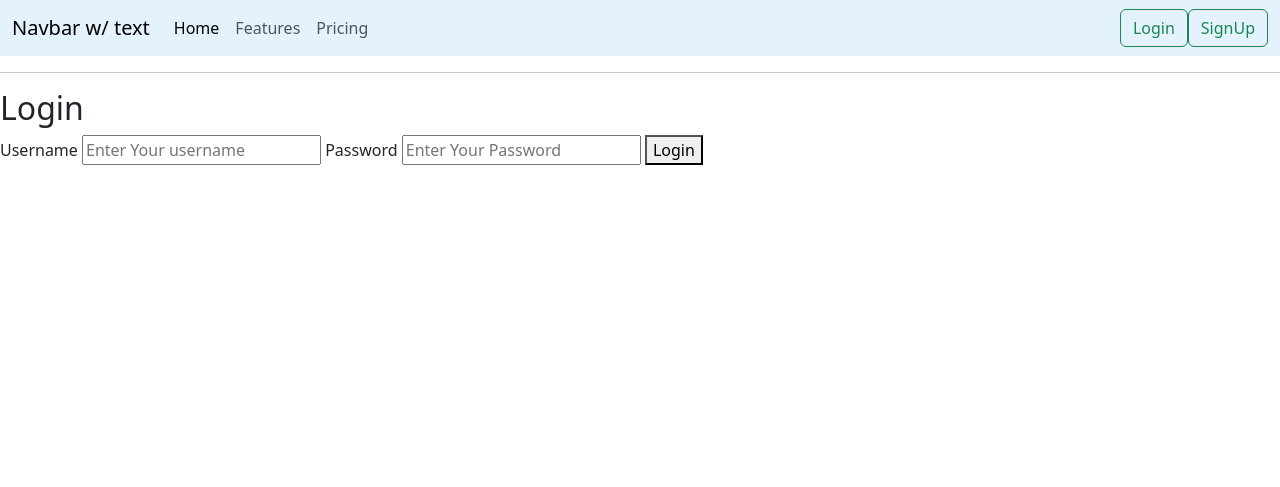
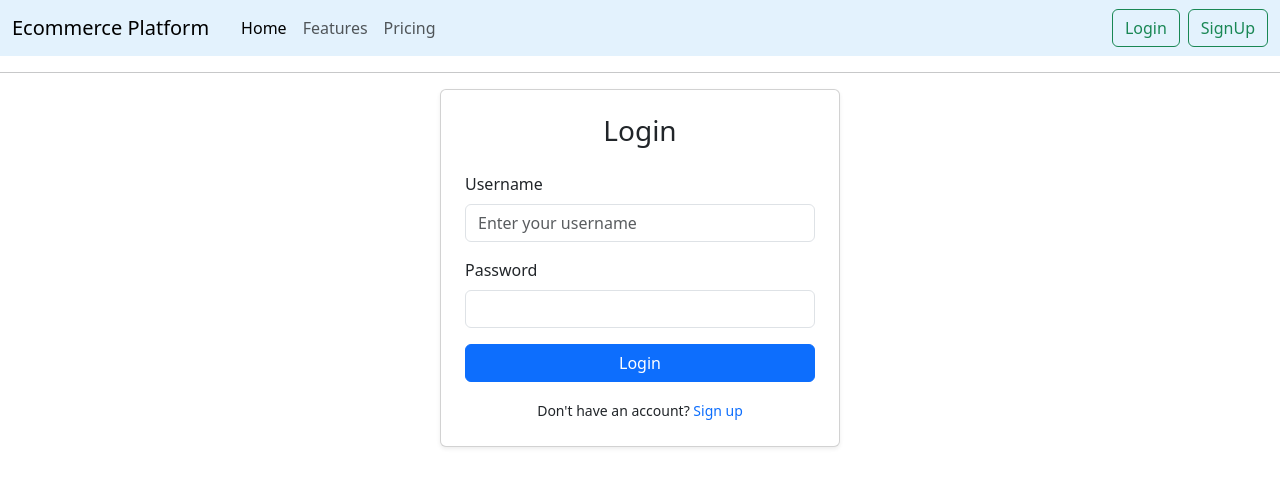
Before and after one commit to adan-shahid/ecommerce_website, a Django app: template templates/user/login.html in a window 1280 px wide. Shown: the top 487 px of the page. Run offline with Django 3.2, Linux system fonts and the light colour scheme; the template is opened without the code that fills it, so the values that code supplies are empty.

```diff
--- a/templates/navbar.html
+++ b/templates/navbar.html
@@ -1,16 +1,15 @@
+<nav class="navbar navbar-expand-lg" style="background-color: #e3f2fd;" data-bs-theme="light">
+  <div class="container-fluid">
+    <a class="navbar-brand me-4" href="#">Ecommerce Platform</a>
 
-
-
-<nav class="navbar navbar-expand-lg"  style="background-color: #e3f2fd;" data-bs-theme="light" >
-  <div class="container-fluid">
-    <a class="navbar-brand" href="#">Navbar w/ text</a>
     <button class="navbar-toggler" type="button" data-bs-toggle="collapse" data-bs-target="#navbarText" aria-controls="navbarText" aria-expanded="false" aria-label="Toggle navigation">
       <span class="navbar-toggler-icon"></span>
     </button>
+
     <div class="collapse navbar-collapse" id="navbarText">
       <ul class="navbar-nav me-auto mb-2 mb-lg-0">
         <li class="nav-item">
-          <a class="nav-link active" aria-current="page" href="#">Home</a>
+          <a class="nav-link active" aria-current="page" href="{% url 'index' %}">Home</a>
         </li>
         <li class="nav-item">
           <a class="nav-link" href="#">Features</a>
@@ -20,14 +19,10 @@
         </li>
       </ul>
 
-
-      <li class="d-flex nav-item " >
-        <button class="btn btn-outline-success" type="submit">Login</button>
-        <button class="btn btn-outline-success" type="submit">SignUp</button>
-
-    </li>
-
-
+      <div class="d-flex gap-2">
+        <button class="btn btn-outline-success" type="button">Login</button>
+        <button class="btn btn-outline-success" type="button">SignUp</button>
+      </div>
 
     </div>
   </div>
--- a/templates/user/login.html
+++ b/templates/user/login.html
@@ -2,11 +2,37 @@
 {% extends 'base.html' %}
 
 {% block content %}
+ <div class="card shadow-sm" style="max-width: 400px; margin: auto;">
+  <div class="card-body p-4">
+    <h3 class="card-title text-center mb-4">Login</h3>
+    <form method="POST" >
+        {% csrf_token %}
+      <div class="mb-3">
+        <label for="loginUsername" class="form-label">Username</label>
+        <input type="text" class="form-control" id="loginUsername" placeholder="Enter your username" required>
+      </div>
 
-<h2>Login</h2>
+      <div class="mb-3">
+        <label for="loginPassword" class="form-label">Password</label>
+        <input type="password" class="form-control" id="loginPassword" required>
+      </div>
+<!--
+      <div class="mb-3 form-check">
+        <input type="checkbox" class="form-check-input" id="rememberMe">
+        <label class="form-check-label" for="rememberMe">Remember me</label>
+      </div> -->
+
+      <button type="submit" class="btn btn-primary w-100">Login</button>
+
+      <div class="text-center mt-3">
+        <small>Don't have an account? <a href="{% url 'signup' %}" class="text-decoration-none">Sign up</a></small>
+      </div>
+    </form>
+  </div>
+</div>
 
 
-<form method="POST">
+<!-- <form method="POST">
     {% csrf_token %}
     <label>Username</label>
     <input type="username" name="username" placeholder="Enter Your username" >
@@ -16,6 +42,6 @@
 
 
     <button type="submit">Login</button>
-</form>
+</form> -->
 
 {% endblock %}
```
Also changed, not shown: templates/user/signup.html (+34 -0 lines).
